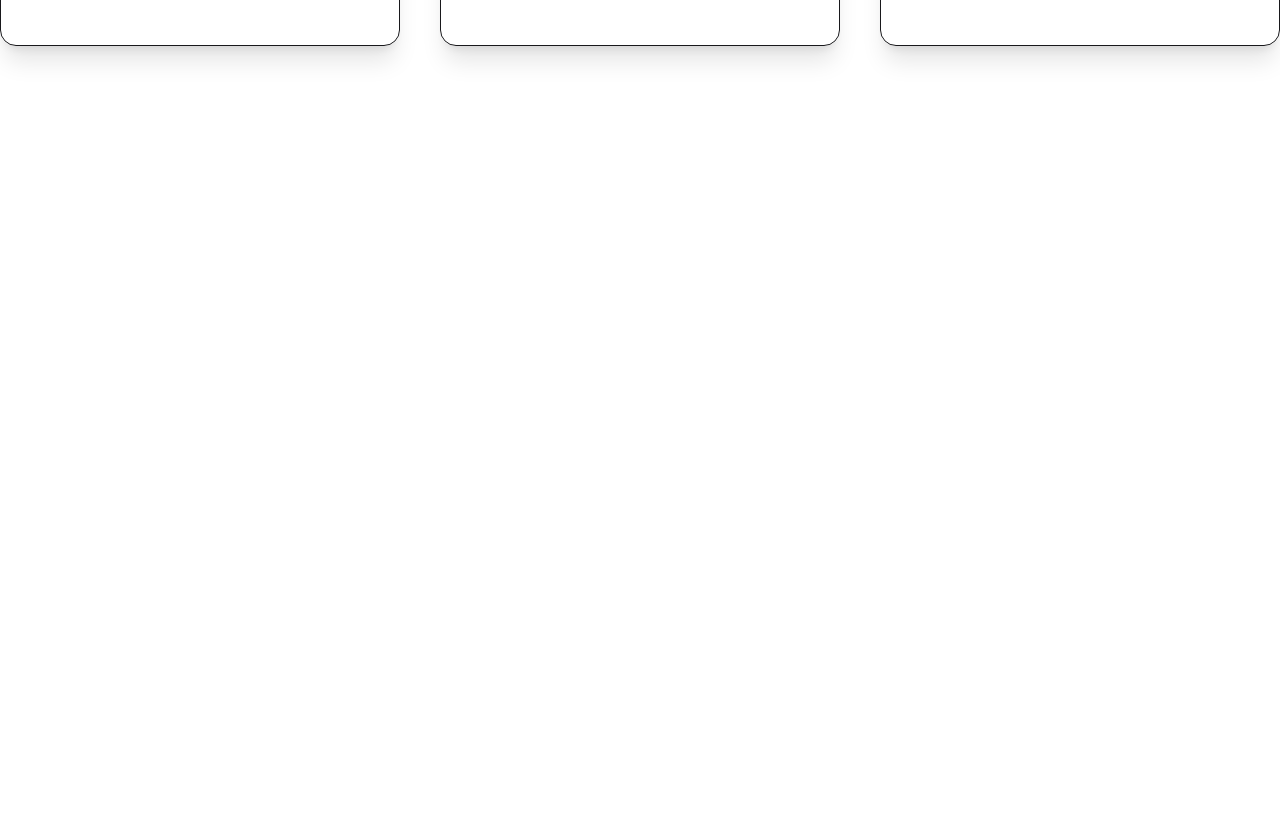
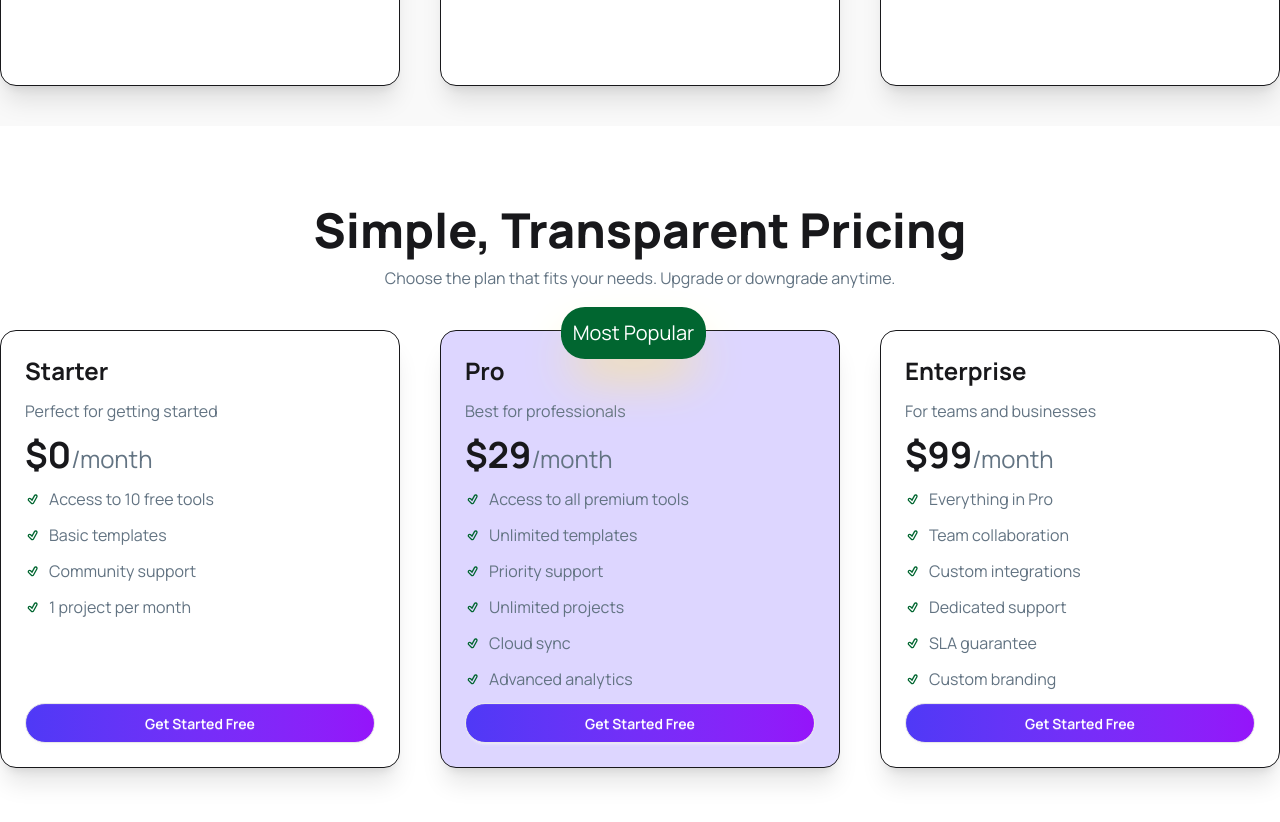
Before and after one commit to push-shihab/Assignment-06, a React (Vite) app: page / in a window 1280 px wide. Shown: the part 3220-4042 px from the top of the page. Before the commit the page ends 3306 px from the top, so only its background shows below. Built offline with nearby package versions, Linux system fonts and the light colour scheme.

Commit message:
Pricing segment completed

```diff
--- a/src/components/GetStart/GetStart.jsx
+++ b/src/components/GetStart/GetStart.jsx
@@ -4,7 +4,8 @@ import rocket from "../../assets/rocket.png";
 import packageimg from "../../assets/package.png";
 const GetStart = () => {
   return (
-    <div className="container mx-auto pb-10">
+    <div className="bg-[#dddddd2b] pt-10">
+      <div className="container mx-auto pb-10 ">
         <div className="text-center">
           <h1 className="font-bold text-2xl">Get Started in 3 Steps</h1>
           <p className="text-[#627382]">
@@ -13,8 +14,8 @@ const GetStart = () => {
         </div>
 
         <div className="grid grid-cols-3 gap-10 mt-10">
-        <div className="px-6 py-24 relative space-y-4 shadow-xl border rounded-2xl flex flex-col items-center">
-          <p className="bg-[#9514FA] px-3 py-1.5 text-white top-3 right-3 rounded-full absolute ">
+          <div className="px-6 py-24 relative space-y-4 shadow-xl border rounded-2xl flex flex-col items-center bg-white">
+            <p className="bg-[#9514FA] px-3 py-1.5 text-white top-3 right-3 rounded-full absolute">
               01
             </p>
             <div>
@@ -29,8 +30,8 @@ const GetStart = () => {
               <br /> required to get started.
             </p>
           </div>
-        <div className="px-6 py-24 relative space-y-4 shadow-xl border rounded-2xl flex flex-col items-center">
-          <p className="bg-[#9514FA] px-3 py-1.5 text-white top-3 right-3 rounded-full absolute ">
+          <div className="px-6 py-24 relative space-y-4 shadow-xl border rounded-2xl flex flex-col items-center bg-white">
+            <p className="bg-[#9514FA] px-3 py-1.5 text-white top-3 right-3 rounded-full absolute">
               02
             </p>
             <div>
@@ -45,7 +46,7 @@ const GetStart = () => {
               that fit your needs.
             </p>
           </div>
-        <div className="px-6 py-24 relative space-y-4 shadow-xl border rounded-2xl flex flex-col items-center">
+          <div className="px-6 py-24 relative space-y-4 shadow-xl border rounded-2xl flex flex-col items-center bg-white">
             <p className="bg-[#9514FA] px-3 py-1.5 text-white top-3 right-3 rounded-full absolute ">
               03
             </p>
@@ -62,6 +63,7 @@ const GetStart = () => {
           </div>
         </div>
       </div>
+    </div>
   );
 };
 
--- a/src/components/MainSection/MainSection.jsx
+++ b/src/components/MainSection/MainSection.jsx
@@ -1,12 +1,14 @@
 import React from "react";
 import ProductPricing from "../ProductTools/ProductPricing";
 import GetStart from "../GetStart/GetStart";
+import Pricing from "../Pricing/Pricing";
 
 const MainSection = () => {
   return (
     <div>
       <ProductPricing></ProductPricing>
       <GetStart></GetStart>
+      <Pricing></Pricing>
     </div>
   );
 };
--- /dev/null
+++ b/src/components/Pricing/Pricing.jsx
@@ -0,0 +1,127 @@
+import React from "react";
+import { TiTickOutline } from "react-icons/ti";
+
+const Pricing = () => {
+  return (
+    <div className="container mx-auto text-center py-20">
+      <h1 className="font-extrabold text-5xl pb-3">
+        Simple, Transparent Pricing
+      </h1>
+      <p className="text-[#627382]">
+        Choose the plan that fits your needs. Upgrade or downgrade anytime.
+      </p>
+      <div className="grid grid-cols-3 gap-10 pt-10">
+        <div className="border shadow-xl rounded-2xl flex flex-col items-start p-6 bg-white space-y-3">
+          <h3 className="font-bold text-2xl">Starter</h3>
+          <p className="text-[#627382]">Perfect for getting started</p>
+          <p>
+            <span className="font-bold text-4xl">$0</span>
+            <span className="text-2xl text-[#627382]">/month</span>
+          </p>
+          <div className="flex flex-col items-start space-y-3 h-full">
+            <p className="flex justify-center items-center gap-2">
+              <TiTickOutline className="text-green-800"></TiTickOutline>
+              <span className="text-[#627382]">Access to 10 free tools</span>
+            </p>
+            <p className="flex justify-center items-center gap-2">
+              <TiTickOutline className="text-green-800"></TiTickOutline>
+              <span className="text-[#627382]">Basic templates</span>
+            </p>
+            <p className="flex justify-center items-center gap-2">
+              <TiTickOutline className="text-green-800"></TiTickOutline>
+              <span className="text-[#627382]">Community support</span>
+            </p>
+            <p className="flex justify-center items-center gap-2">
+              <TiTickOutline className="text-green-800"></TiTickOutline>
+              <span className="text-[#627382]">1 project per month</span>
+            </p>
+          </div>
+          <button className="btn bg-linear-to-r from-[#4F39F6] to-[#9514FA] text-white rounded-4xl w-full">
+            Get Started Free
+          </button>
+        </div>
+        <div className="border shadow-xl rounded-2xl flex flex-col items-start p-6 bg-violet-200 space-y-3 relative">
+          <span className="absolute text-xl text-white p-3 rounded-3xl -top-6 shadow-amber-200 shadow-2xl right-1/3 bg-green-800">
+            Most Popular
+          </span>
+          <h3 className="font-bold text-2xl">Pro</h3>
+          <p className="text-[#627382]">Best for professionals</p>
+          <p>
+            <span className="font-bold text-4xl">$29</span>
+            <span className="text-2xl text-[#627382]">/month</span>
+          </p>
+          <div className="flex flex-col items-start space-y-3 h-full">
+            <p className="flex justify-center items-center gap-2">
+              <TiTickOutline className="text-green-800"></TiTickOutline>
+              <span className="text-[#627382]">
+                Access to all premium tools
+              </span>
+            </p>
+            <p className="flex justify-center items-center gap-2">
+              <TiTickOutline className="text-green-800"></TiTickOutline>
+              <span className="text-[#627382]">Unlimited templates</span>
+            </p>
+            <p className="flex justify-center items-center gap-2">
+              <TiTickOutline className="text-green-800"></TiTickOutline>
+              <span className="text-[#627382]">Priority support</span>
+            </p>
+            <p className="flex justify-center items-center gap-2">
+              <TiTickOutline className="text-green-800"></TiTickOutline>
+              <span className="text-[#627382]">Unlimited projects</span>
+            </p>
+            <p className="flex justify-center items-center gap-2">
+              <TiTickOutline className="text-green-800"></TiTickOutline>
+              <span className="text-[#627382]">Cloud sync</span>
+            </p>
+            <p className="flex justify-center items-center gap-2">
+              <TiTickOutline className="text-green-800"></TiTickOutline>
+              <span className="text-[#627382]">Advanced analytics</span>
+            </p>
+          </div>
+          <button className="btn bg-linear-to-r from-[#4F39F6] to-[#9514FA] text-white rounded-4xl w-full">
+            Get Started Free
+          </button>
+        </div>
+        <div className="border shadow-xl rounded-2xl flex flex-col items-start p-6 bg-white space-y-3">
+          <h3 className="font-bold text-2xl">Enterprise</h3>
+          <p className="text-[#627382]">For teams and businesses</p>
+          <p>
+            <span className="font-bold text-4xl">$99</span>
+            <span className="text-2xl text-[#627382]">/month</span>
+          </p>
+          <div className="flex flex-col items-start space-y-3 h-full">
+            <p className="flex justify-center items-center gap-2">
+              <TiTickOutline className="text-green-800"></TiTickOutline>
+              <span className="text-[#627382]">Everything in Pro</span>
+            </p>
+            <p className="flex justify-center items-center gap-2">
+              <TiTickOutline className="text-green-800"></TiTickOutline>
+              <span className="text-[#627382]">Team collaboration</span>
+            </p>
+            <p className="flex justify-center items-center gap-2">
+              <TiTickOutline className="text-green-800"></TiTickOutline>
+              <span className="text-[#627382]">Custom integrations</span>
+            </p>
+            <p className="flex justify-center items-center gap-2">
+              <TiTickOutline className="text-green-800"></TiTickOutline>
+              <span className="text-[#627382]">Dedicated support</span>
+            </p>
+            <p className="flex justify-center items-center gap-2">
+              <TiTickOutline className="text-green-800"></TiTickOutline>
+              <span className="text-[#627382]">SLA guarantee</span>
+            </p>
+            <p className="flex justify-center items-center gap-2">
+              <TiTickOutline className="text-green-800"></TiTickOutline>
+              <span className="text-[#627382]">Custom branding</span>
+            </p>
+          </div>
+          <button className="btn bg-linear-to-r from-[#4F39F6] to-[#9514FA] text-white rounded-4xl w-full">
+            Get Started Free
+          </button>
+        </div>
+      </div>
+    </div>
+  );
+};
+
+export default Pricing;
```
Lines whose indentation alone changed are shown as unchanged.
